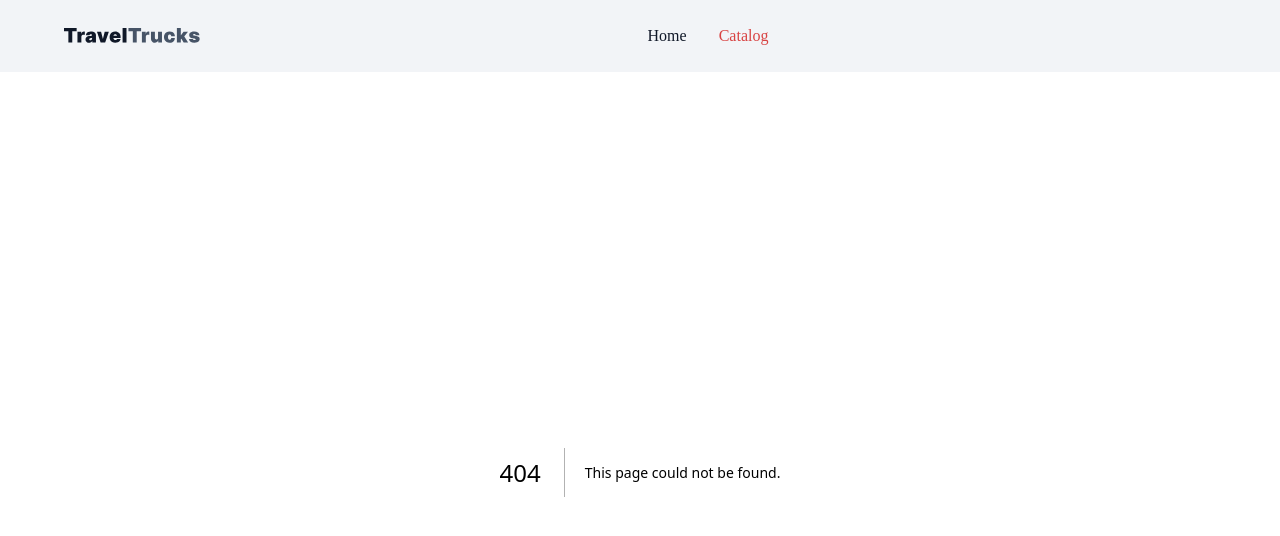
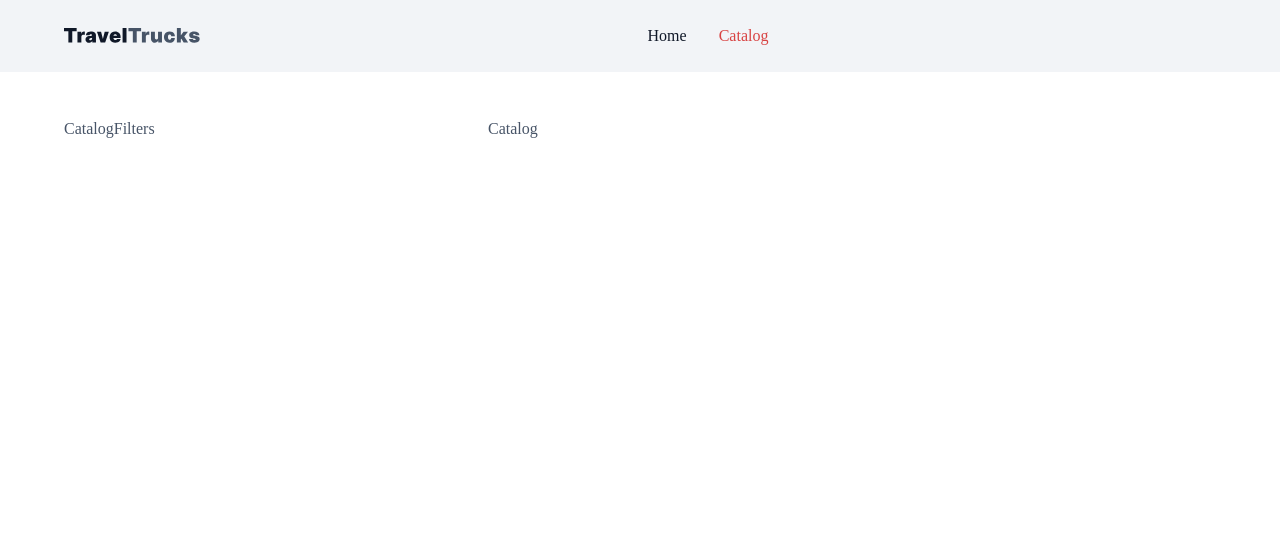
Before and after one commit to ITonkovyd/TravelTrucks, a Next.js app: page /catalog in a window 1280 px wide. Before the commit this address had no page. Shown: the top 536 px of the page. Built offline with nearby package versions, Linux system fonts and the light colour scheme.

Commit message:
Update catalog: adding page, layout and filters sidebar ZzoJNxZ8

```diff
--- /dev/null
+++ b/src/app/catalog/@filters/CatalogFilters.tsx
@@ -0,0 +1,5 @@
+const CatalogFilters = () => {
+  return <div>CatalogFilters</div>;
+};
+
+export default CatalogFilters;
--- /dev/null
+++ b/src/app/catalog/@filters/default.tsx
@@ -0,0 +1,5 @@
+import CatalogLayout from "./CatalogFilters";
+
+export default function SidebarFilters() {
+  return <CatalogLayout />;
+}
--- /dev/null
+++ b/src/app/catalog/CatalogLayout.module.css
@@ -0,0 +1,17 @@
+.catalogSection {
+  margin-top: 48px;
+}
+
+.catalogLayout {
+  display: flex;
+  align-items: center;
+  gap: 64px;
+}
+
+.sidebar {
+  width: 360px;
+}
+
+.catalogWrapper {
+  min-width: 0;
+}
--- /dev/null
+++ b/src/app/catalog/layout.tsx
@@ -0,0 +1,19 @@
+import css from "./CatalogLayout.module.css";
+
+type CatalogLayoutProps = {
+  children: React.ReactNode;
+  filters: React.ReactNode;
+};
+
+const CatalogLayout = ({ filters, children }: CatalogLayoutProps) => {
+  return (
+    <section className={css.catalogSection}>
+      <div className={`${css.catalogLayout} container`}>
+        <aside className={`${css.sidebar}`}>{filters}</aside>
+        <div className={css.catalogWrapper}>{children}</div>
+      </div>
+    </section>
+  );
+};
+
+export default CatalogLayout;
--- /dev/null
+++ b/src/app/catalog/page.tsx
@@ -0,0 +1,9 @@
+const CatalogPage = () => {
+  return (
+    <div>
+      <span>Catalog</span>
+    </div>
+  );
+};
+
+export default CatalogPage;
```
